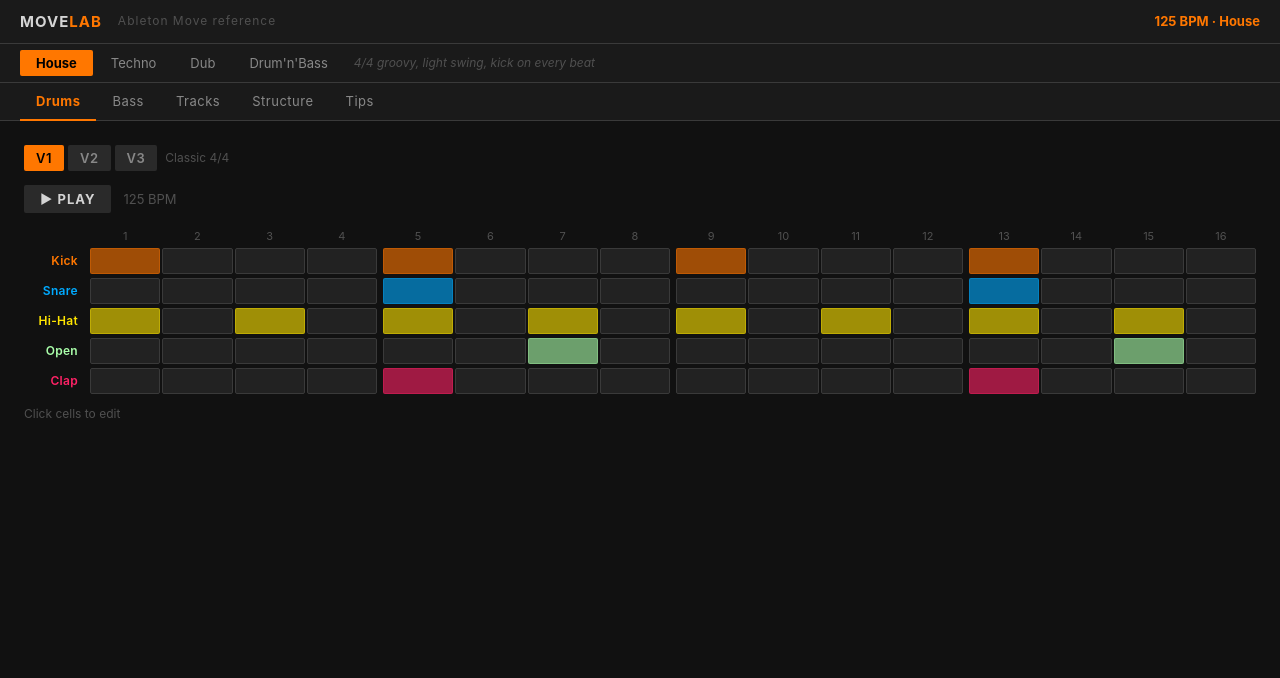
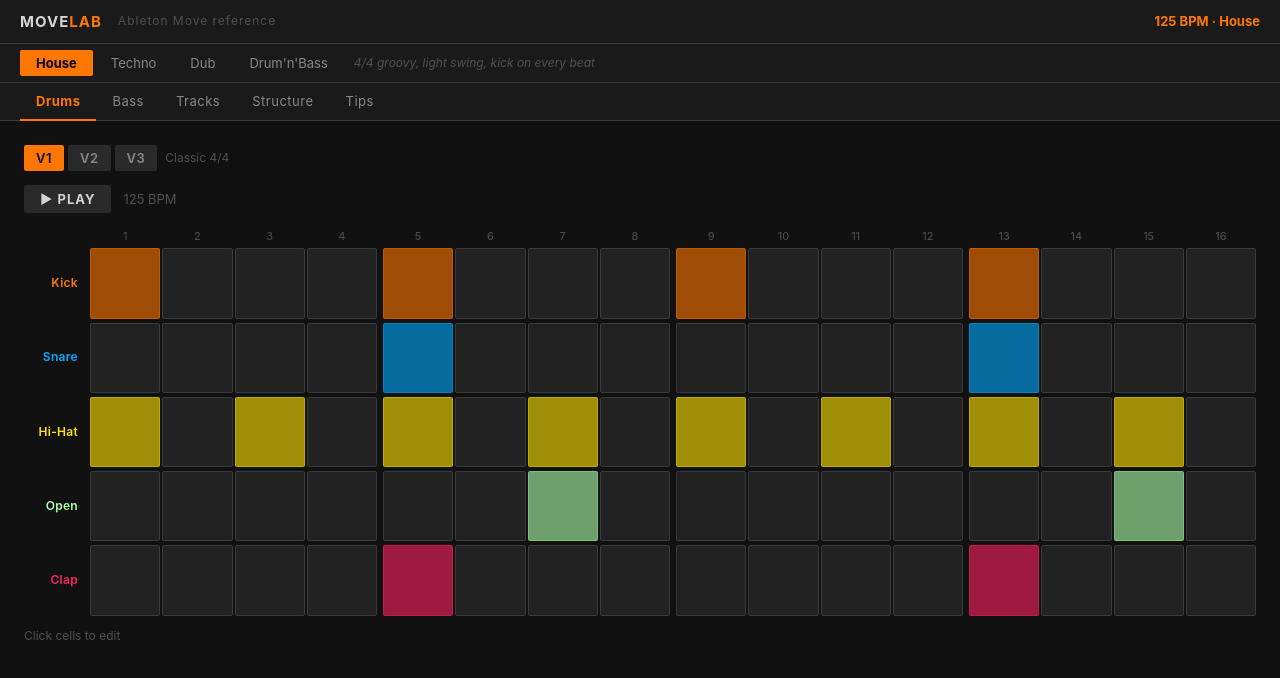
Before and after one commit to mxderouet/movelab, a React (Vite) app: page / in a window 1280 px wide. Shown: the top 678 px of the page. Built offline with nearby package versions, Linux system fonts and the light colour scheme.

Commit message:
style: square cells (1:1 aspect ratio) to match Move pads

```diff
--- a/src/components/BassSection.jsx
+++ b/src/components/BassSection.jsx
@@ -73,7 +73,7 @@ export default function BassSection({ genre }) {
                   style={{
                     flex: 1,
                     minWidth: 0,
-                    height: 26,
+                    aspectRatio: "1",
                     background: note ? genre.color + "99" : "var(--bg-2)",
                     border: `1px solid ${note ? genre.color + "55" : "var(--border)"}`,
                     borderRadius: 2,
--- a/src/components/DrumGrid.jsx
+++ b/src/components/DrumGrid.jsx
@@ -150,7 +150,7 @@ export default function DrumGrid({ genre }) {
                     style={{
                       flex: 1,
                       minWidth: 0,
-                      height: 26,
+                      aspectRatio: "1",
                       background: on
                         ? step === i ? ROW_COLORS[row] : ROW_COLORS[row] + "99"
                         : step === i ? "var(--bg-3)" : "var(--bg-2)",
```
